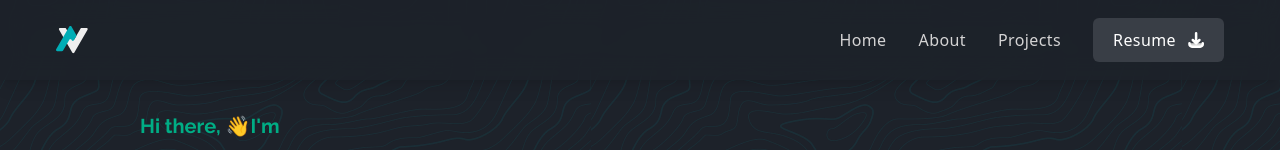
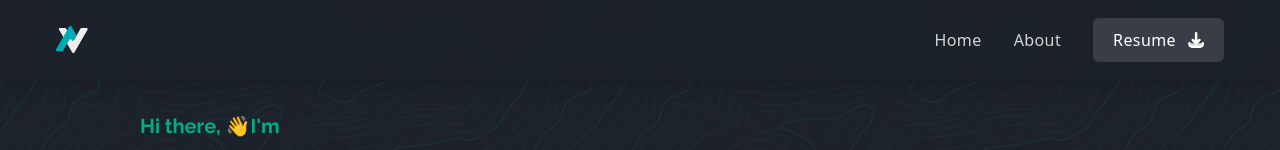
Before and after one commit to droidchief/New-Portfolio, a Next.js app: page / in a window 1280 px wide. Shown: the top 150 px of the page. Built offline with nearby package versions, Linux system fonts and the light colour scheme.

Commit message:
update navigation

```diff
--- a/components/Navigation/Desktop.tsx
+++ b/components/Navigation/Desktop.tsx
@@ -2,7 +2,8 @@ import { m } from "framer-motion";
 import LinkWrapper from "./LinkWrapper";
 
 const Desktop = () => {
-  const linkArray = ["home", "about", "projects"];
+  const linkArray = ["home", "about"];
+  // const linkArray = ["home", "about", "projects"];
   return (
     <m.div
       className="flex items-center space-x-8 h-[5.375rem]"
--- a/components/Navigation/Mobile.tsx
+++ b/components/Navigation/Mobile.tsx
@@ -9,7 +9,8 @@ type Props = {
 };
 
 const Mobile = ({ handleMenuToggle }: Props) => {
-  const linkArray = ["home", "about", "projects"];
+  const linkArray = ["home", "about"];
+  // const linkArray = ["home", "about", "projects"];
   return (
     <m.div
       className="absolute top-0 right-0 z-50 w-3/4 h-screen overflow-hidden md:hidden bg-veryDark"
```
